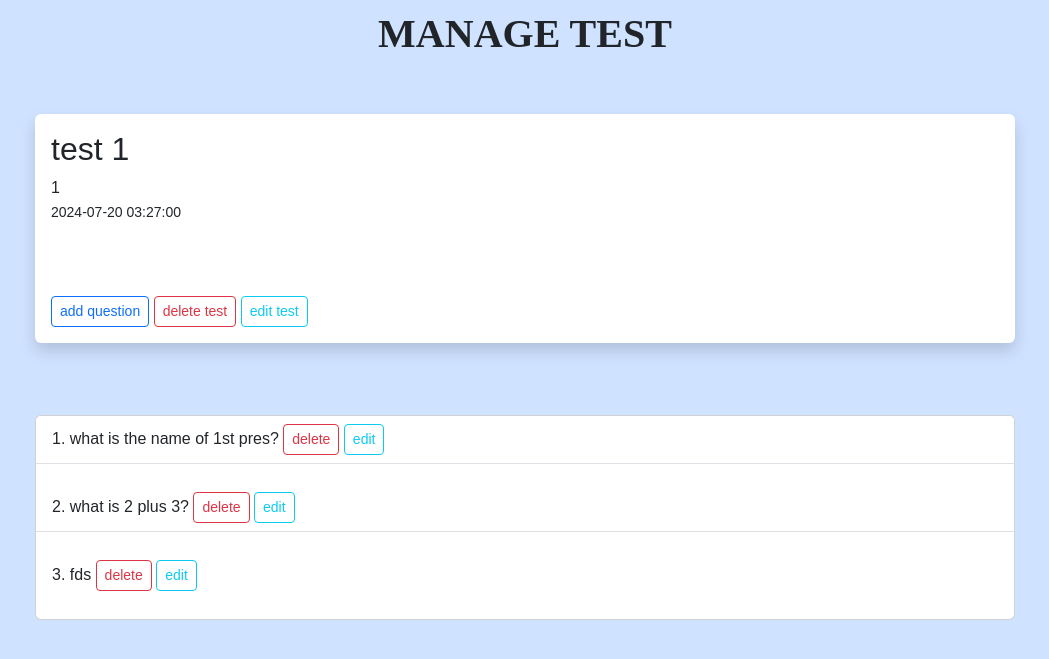
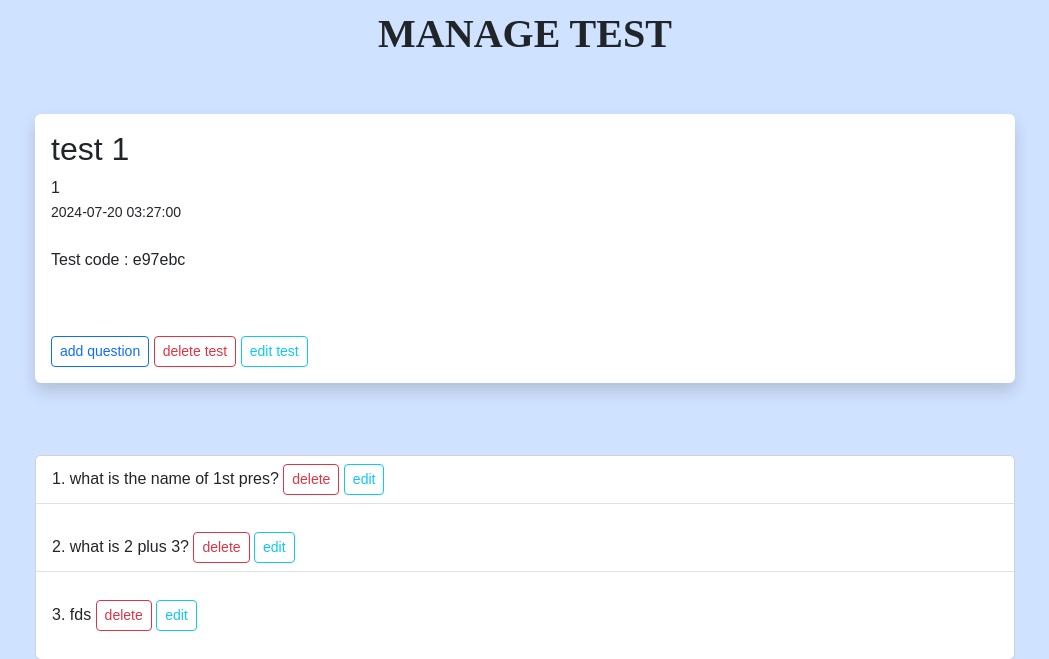
Before and after one commit to Arielbanua/Intellexam, a Flask app: page /tests/1 in a window 1280 px wide. Shown: the part 56-715 px from the top of the page, without its empty margins (115-1164 px from the left). Run offline with Flask 3, Linux system fonts and the light colour scheme; a user stored in the database is signed in; some libraries are stand-ins or nearby versions.

Commit message:
added database relationships between tests, quetions, answers and users. Also entering code for students

```diff
--- a/app.py
+++ b/app.py
@@ -9,6 +9,7 @@ from wtforms.validators import DataRequired, EqualTo, Length, Optional
 from wtforms.widgets import TextArea
 from flask_login import UserMixin, login_user, LoginManager, logout_user, current_user
 from functools import wraps
+import secrets
 
 
 
@@ -61,8 +62,14 @@ class Tests(db.Model):
     end_date = db.Column(db.DateTime, default=datetime.utcnow)
     # Foreign Key To Link User (refer to primary key of the user)
     teacher_id = db.Column(db.Integer, db.ForeignKey('users.id'))
+    # teacher object associated to the test
+    teacher = db.relationship('Users', backref=db.backref('tests', lazy=True))
     # list of questions from the questions table
-    questions = db.relationship("Questions", backref="test")
+    questions = db.relationship("Questions", backref="question_list")
+    code = db.Column(db.String(6), unique=True)  # column to store the unique code
+    # students object in the test
+    students = db.relationship('Users', secondary='test_students', backref=db.backref('tests_registered', lazy=True))
+
 
 class Questions(db.Model):
     question_id = db.Column(db.Integer, primary_key=True)
@@ -77,6 +84,8 @@ class Questions(db.Model):
     correct_ans = db.Column(db.String(255))
 	# Foreign Key To Link test (refer to primary key of the test)
     test_id = db.Column(db.Integer, db.ForeignKey('tests.test_id'))
+    # test object related to the question
+    test = db.relationship('Tests', backref=db.backref('question_test', lazy=True))
     #one-to-one relationship with the Answer model
     answer = db.relationship("Answers", uselist=False)
 
@@ -87,6 +96,14 @@ class Answers(db.Model):
     chosen_opt = db.Column(db.Integer, nullable=False)
 	# Foreign Key To Link to answer (refer to primary key of the question)
     question_id = db.Column(db.Integer, db.ForeignKey('questions.question_id'))
+    # Foreign Key To Link to users(student) (refer to primary key of the user)
+    student_id = db.Column(db.Integer, db.ForeignKey('users.id'))
+    # student object associated with the answer
+    student = db.relationship('Users', backref=db.backref('answers', lazy=True))
+
+test_students = db.Table('test_students',
+                         db.Column('test_id', db.Integer, db.ForeignKey('tests.test_id'), primary_key=True),
+                         db.Column('student_id', db.Integer, db.ForeignKey('users.id'), primary_key=True))
 
 # Create database within app context
 with app.app_context():
@@ -107,6 +124,11 @@ class LoginForm(FlaskForm):
     email = StringField("Email", validators=[DataRequired()])
     password = PasswordField('Password', validators=[DataRequired(),])
     submit = SubmitField("Login")
+
+# create enter-code form
+class CodeForm(FlaskForm):
+    code = StringField("Code", validators=[DataRequired()])
+    submit = SubmitField("Submit")
 
 # create create-test form
 class TestForm(FlaskForm):
@@ -195,7 +217,8 @@ def create_test():
     form = TestForm()
     if form.validate_on_submit():
         creator = current_user.id
-        test = Tests(title=form.title.data, start_date=form.start_date.data, end_date=form.end_date.data, teacher_id=creator)
+        code = secrets.token_hex(3)  # generate a random 6-digit code
+        test = Tests(title=form.title.data, start_date=form.start_date.data, end_date=form.end_date.data, teacher_id=creator, code=code, teacher = current_user)
 		# Clear The Form
         form.title.data = ''
         form.start_date.data = ''
@@ -215,7 +238,7 @@ def create_test():
 @app.route('/tests', methods=['GET', 'POST'])
 @login_required(role="teacher")
 def tests():
-     # Grab all the tests by the teacher from the database
+    # Grab all the tests by the teacher from the database
 	tests = Tests.query.filter_by(teacher_id = current_user.id)
 	return render_template("tests.html", tests=tests)
 
@@ -232,11 +255,12 @@ def add_question(id):
     form = QuestionForm()
     if request.method == 'POST':
         if form.validate_on_submit():
+            test = Tests.query.get_or_404(id)
             ## Create a new question object and save it to the database
             question = Questions(question_text=form.question_text.data,
                                 question_type=form.question_type.data,
                                 points=form.points.data,
-                                test_id = id)
+                                test_id = id, test = test)
 
             if form.question_type.data == 'multiple-choice':
                 question.option1 = form.option1.data
@@ -247,6 +271,8 @@ def add_question(id):
 
             else:
                 question.correct_ans = form.correct_ans.data
+
+            test.questions.append(question)
 
             db.session.add(question)
             db.session.commit()
@@ -281,7 +307,6 @@ def edit_test(id):
         test_to_edit.start_date = form.start_date.data
         test_to_edit.end_date = form.end_date.data
 		# Update Database
-        db.session.add(test_to_edit)
         db.session.commit()
         flash("test Has Been Updated!")
         return redirect(url_for('test', id=id))
@@ -300,7 +325,11 @@ def edit_test(id):
 @login_required(role="teacher")
 def delete_question(id, question_id):
     question_to_delete = Questions.query.get_or_404(question_id)
+    test = Tests.query.get_or_404(id)
     try:
+        # Remove the question from the test's questions field
+        test.questions.remove(question_to_delete)
+
         db.session.delete(question_to_delete)
         db.session.commit()
 
@@ -365,7 +394,29 @@ def edit_question(id, question_id):
             form.correct_ans.data = question_to_edit.correct_ans
             return render_template('edit_question.html', form=form, question = question_to_edit)
 
+@app.route('/student/enter-code', methods=['GET', 'POST'])
+@login_required(role="student")
+def enter_code():
+    form = CodeForm()
+    if form.validate_on_submit():
+        code = form.code.data
+        test = Tests.query.filter_by(code=code).first()
+        if test:
+            test.students.append(current_user)
+            db.session.commit()
+            flash("succesfully joined a test")
+            return redirect(url_for('student_dashboard'))
+        else:
+            flash("Invalid code")
+            return redirect(url_for('enter_code'))
+    return render_template('enter_code.html', form=form)
 
+@app.route('/start-test/<int:test_id>', methods=['GET', 'POST'])
+@login_required(role="student")
+def start_test(test_id):
+    test = Tests.query.get_or_404(test_id)
+    questions = test.questions
+    return render_template('start_test.html', test=test, questions=questions)
 
 @app.route('/', methods=['GET', 'POST'])
 def index():
@@ -394,7 +445,9 @@ def teacher_dashboard():
 @app.route('/student', methods=['GET', 'POST'])
 @login_required(role="student")
 def student_dashboard():
-    return render_template('student_dashboard.html')
+    # Grab all the tests registered by the student from the database
+    tests = current_user.tests_registered
+    return render_template('student_dashboard.html', tests=tests)
 
 if __name__ == '__main__':
     app.run(debug=True)
--- a/templates/index.html
+++ b/templates/index.html
@@ -8,7 +8,7 @@
     integrity="sha384-QWTKZyjpPEjISv5WaRU9OFeRpok6YctnYmDr5pNlyT2bRjXh0JMhjY6hW+ALEwIH"
     crossorigin="anonymous">
     <link rel="stylesheet" href="{{url_for('static', filename='main.css') }}">
-    <title>Online Examination Website</title>
+    <title>Intellexam</title>
 </head>
 <body class= "bg-primary-subtle" >
 
--- a/templates/manage_test.html
+++ b/templates/manage_test.html
@@ -22,6 +22,9 @@
 	<h2>{{ test.title }}</h2>
     {{ test.teacher_id }}<br/>
 	<small>{{ test.start_date }}</small> <br/><br/>
+	<p>
+		Test code : {{ test.code }}
+	</p>
 
 	<br/><br/>
 	<a href="{{ url_for('add_question', id=test.test_id)}}" class="btn btn-outline-primary btn-sm">add question</a>
--- a/templates/student_navbar.html
+++ b/templates/student_navbar.html
@@ -5,7 +5,8 @@
         </button>
         <div class="collapse navbar-collapse" id="navbarNavAltMarkup">
             <div class="navbar-nav mx-auto">
-            <a class="nav-link active" aria-current="page" href="{{ url_for('student_dashboard') }}">dashboard</a>
+            <a class="nav-link" aria-current="page" href="{{ url_for('student_dashboard') }}">dashboard</a>
+            <a class="nav-link" aria-current="page" href="{{ url_for('enter_code') }}">enter code</a>
             <a class="nav-link" href="{{ url_for('logout') }}">Logout</a>
             </div>
         </div>
```
Also changed, not shown: templates/enter_code.html (added, +52 -0 lines), templates/start_test.html (added, +36 -0 lines), templates/student_dashboard.html (+27 -4 lines), templates/teacher_dashboard.html (+4 -4 lines), instance/users.db.
